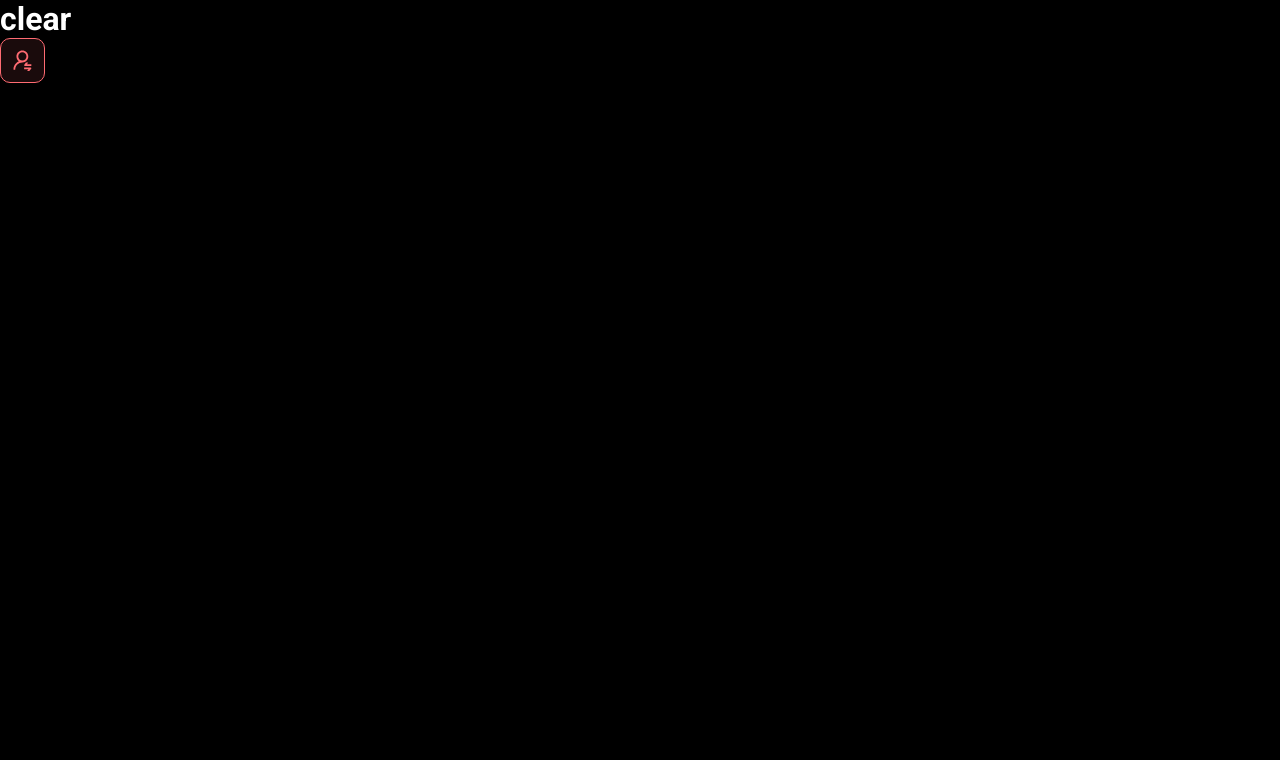
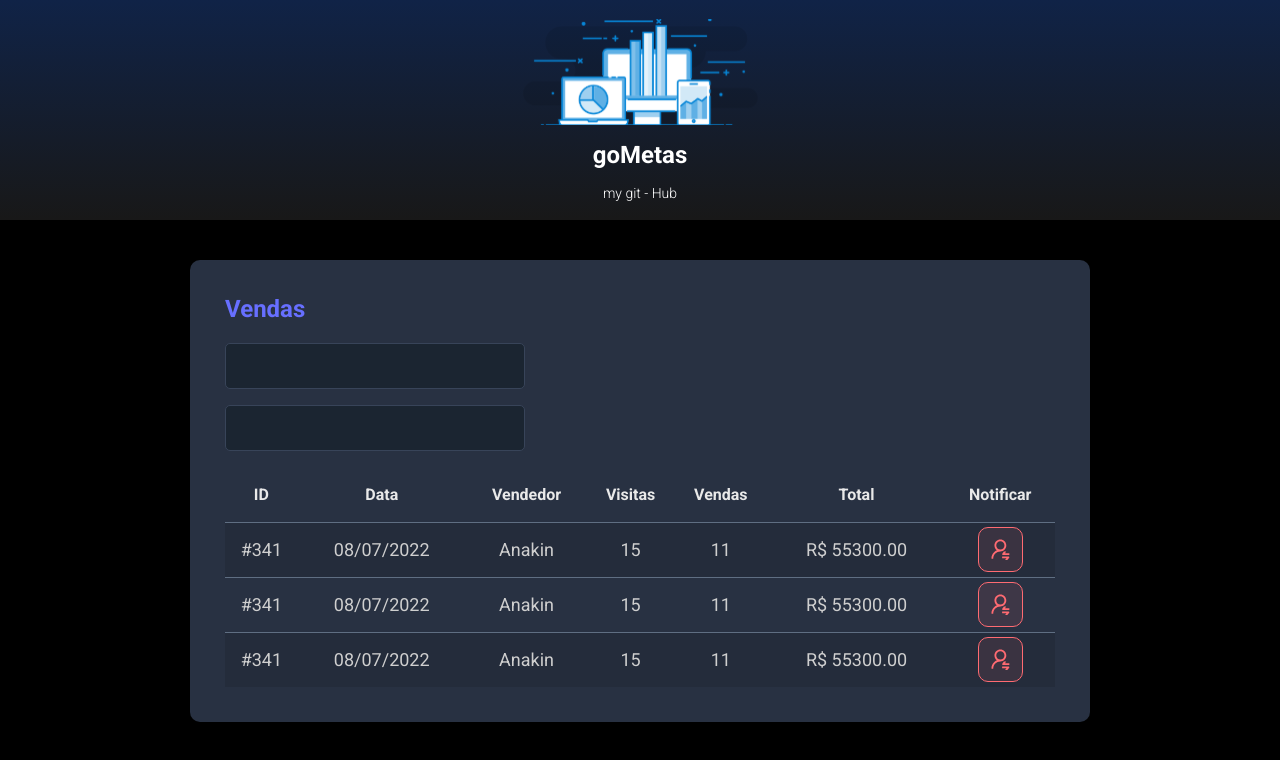
Before and after one commit to LuizFernandoDeveloper/goMetas, a React (Vite) app in the folder frontend/: page / in a window 1280 px wide. Shown: the top 760 px of the page. Built offline with nearby package versions, Linux system fonts and the light colour scheme.

Commit message:
Other components

```diff
--- a/frontend/src/App.tsx
+++ b/frontend/src/App.tsx
@@ -1,11 +1,25 @@
-import NotificationButton from "./components/NotificationButton"
-
-
+import SalesCard from "./components/SalesCard"
+import Header from "./components/Header/index"
+import './index.css'
 function App() {
   return(
     <>
-      <h1>clear</h1>
-      <NotificationButton/>
+      <Header/>
+
+      <main>
+
+        <section id='sales'>
+
+          <div className="goMetas-container">
+
+            <SalesCard/>
+
+          </div>
+
+        </section>
+
+      </main>
+
     </>
   )
 }
--- /dev/null
+++ b/frontend/src/components/Header/index.tsx
@@ -0,0 +1,20 @@
+import logo from '../../assets/img/svg/logo.svg'
+import "./styles.css";
+
+function Header() {
+  return (
+
+    <header>
+        <div className="goMeta-logo-container">
+            <img src={logo} alt="goMeta" />
+            <h1>goMetas</h1>
+            <p>
+                <br></br>
+                <a href="https://github.com/LuizFernandoDeveloper">my git - Hub</a>
+            </p>
+        </div>
+    </header>
+
+  )
+}
+export default Header;
--- /dev/null
+++ b/frontend/src/components/Header/styles.css
@@ -0,0 +1,37 @@
+header {
+
+    background: linear-gradient(180deg, #102347 0%, #181818 100%);
+    height: 220px;
+    display: flex;
+    align-items: center;
+    justify-content: center;
+
+  }
+
+  .goMeta-logo-container {
+
+    display: flex;
+    flex-direction: column;
+    align-items: center;
+
+  }
+
+  .goMeta-logo-container img {
+
+    width: 235px;
+
+  }
+
+  .goMeta-logo-container h1 {
+
+    margin-top: 15px;
+    font-size: 24px;
+
+  }
+
+  .goMeta-logo-container p {
+
+    font-size: 14px;
+    font-weight: 300;
+
+  }
--- /dev/null
+++ b/frontend/src/components/SalesCard/index.tsx
@@ -0,0 +1,89 @@
+
+import NotificationButton from '../NotificationButton'
+import './styles.css'
+
+
+function SalesCard(){
+
+    return(
+
+        <div className="goMetas-card">
+        <h2 className="goMetas-sales-title">Vendas</h2>
+        <div>
+          <div className="goMetas-form-control-container">
+            <input className="goMetas-form-control" type="text"  />
+          </div>
+          <div className="goMetas-form-control-container">
+            <input className="goMetas-form-control" type="text" />
+          </div>
+        </div>
+
+        <div>
+          <table className="goMetas-sales-table">
+            <thead>
+              <tr>
+                <th className="show992">ID</th>
+                <th className="show576">Data</th>
+                <th>Vendedor</th>
+                <th className="show992">Visitas</th>
+                <th className="show992">Vendas</th>
+                <th>Total</th>
+                <th>Notificar</th>
+              </tr>
+            </thead>
+            <tbody>
+              <tr>
+                <td className="show992">#341</td>
+                <td className="show576">08/07/2022</td>
+                <td>Anakin</td>
+                <td className="show992">15</td>
+                <td className="show992">11</td>
+                <td>R$ 55300.00</td>
+                <td>
+                  <div className="goMetas-red-btn-container">
+
+                    <NotificationButton/>
+
+                  </div>
+                </td>
+              </tr>
+              <tr>
+                <td className="show992">#341</td>
+                <td className="show576">08/07/2022</td>
+                <td>Anakin</td>
+                <td className="show992">15</td>
+                <td className="show992">11</td>
+                <td>R$ 55300.00</td>
+                <td>
+                  <div className="goMetas-red-btn-container">
+
+                    <NotificationButton/>
+
+                  </div>
+                </td>
+              </tr>
+              <tr>
+                <td className="show992">#341</td>
+                <td className="show576">08/07/2022</td>
+                <td>Anakin</td>
+                <td className="show992">15</td>
+                <td className="show992">11</td>
+                <td>R$ 55300.00</td>
+                <td>
+                  <div className="goMetas-red-btn-container">
+
+                  <NotificationButton/>
+
+                  </div>
+                </td>
+              </tr>
+            </tbody>
+
+          </table>
+        </div>
+
+      </div>
+    )
+}
+
+export default SalesCard
--- /dev/null
+++ b/frontend/src/components/SalesCard/styles.css
@@ -0,0 +1,109 @@
+.goMetas-card {
+    background-color: #283142;
+    border-radius: 10px;
+    padding: 30px 10px;
+  }
+
+  .goMetas-container {
+    width: 100%;
+    max-width: 900px;
+    margin: 0 auto;
+  }
+
+  #sales {
+    padding: 40px 10px;
+  }
+
+  .goMetas-sales-title {
+    color: #676fff;
+    font-size: 24px;
+    margin-bottom: 20px;
+  }
+
+  .goMetas-form-control-container {
+    margin-bottom: 16px;
+    max-width: 300px;
+  }
+
+  .goMetas-form-control {
+    width: 100%;
+    height: 46px;
+    background-color: #1b2531;
+    border: 1px solid #384459;
+    border-radius: 5px;
+    color: #9aaabe;
+    padding: 0 20px;
+    font-size: 18px;
+  }
+
+  .goMetas-sales-table {
+    width: 100%;
+    border-spacing: 0;
+    border-collapse: collapse;
+  }
+
+  .goMetas-sales-table thead {
+    height: 55px;
+    font-size: 16px;
+    color: #e9e9e9;
+    font-weight: 700;
+  }
+
+  .goMetas-sales-table tbody {
+    font-size: 14px;
+    font-weight: 400;
+    color: #cfcfcf;
+    text-align: center;
+  }
+
+  .goMetas-sales-table tbody tr {
+    height: 74px;
+    border-top: 1px solid #5f6e82;
+  }
+
+  .goMetas-sales-table tbody tr:hover > td {
+    background-color: #384459;
+  }
+
+  .goMetas-sales-table tbody tr:nth-child(odd) {
+    background-color: #242c3b;
+  }
+
+  .goMetas-red-btn-container {
+      display: flex;
+      justify-content: center;
+  }
+
+
+
+  .show576 {
+      display: none;
+  }
+
+  .show992 {
+      display: none;
+  }
+
+  @media (min-width: 576px) {
+      .show576 {
+          display: table-cell;
+      }
+
+      .goMetas-card {
+          padding: 35px;
+      }
+
+      .goMetas-sales-table tbody tr {
+          height: 55px;
+      }
+
+      .goMetas-sales-table tbody {
+          font-size: 18px;
+      }
+  }
+
+  @media (min-width: 992px) {
+      .show992 {
+          display: table-cell;
+      }
+  }
--- a/frontend/src/index.css
+++ b/frontend/src/index.css
@@ -1,21 +1,41 @@
 @import url("https://fonts.googleapis.com/css2?family=Roboto:wght@300;400;700&display=swap");
 
 * {
+
   font-family: "Roboto", sans-serif;
   box-sizing: border-box;
   margin: 0;
   padding: 0;
+
 }
 
 body,
 html {
+
   background-color: #000;
   color: #fff;
+
 }
 
 a,
 a:hover,
 a:visited {
+
   color: unset;
   text-decoration: none;
+
 }
+
+.goMetas-container {
+
+  width: 100%;
+  max-width: 900px;
+  margin: 0 auto;
+
+}
+
+#sales {
+
+  padding: 40px 10px;
+
+}
```
Also changed, not shown: frontend/src/assets/img/svg/logo.svg (added).
